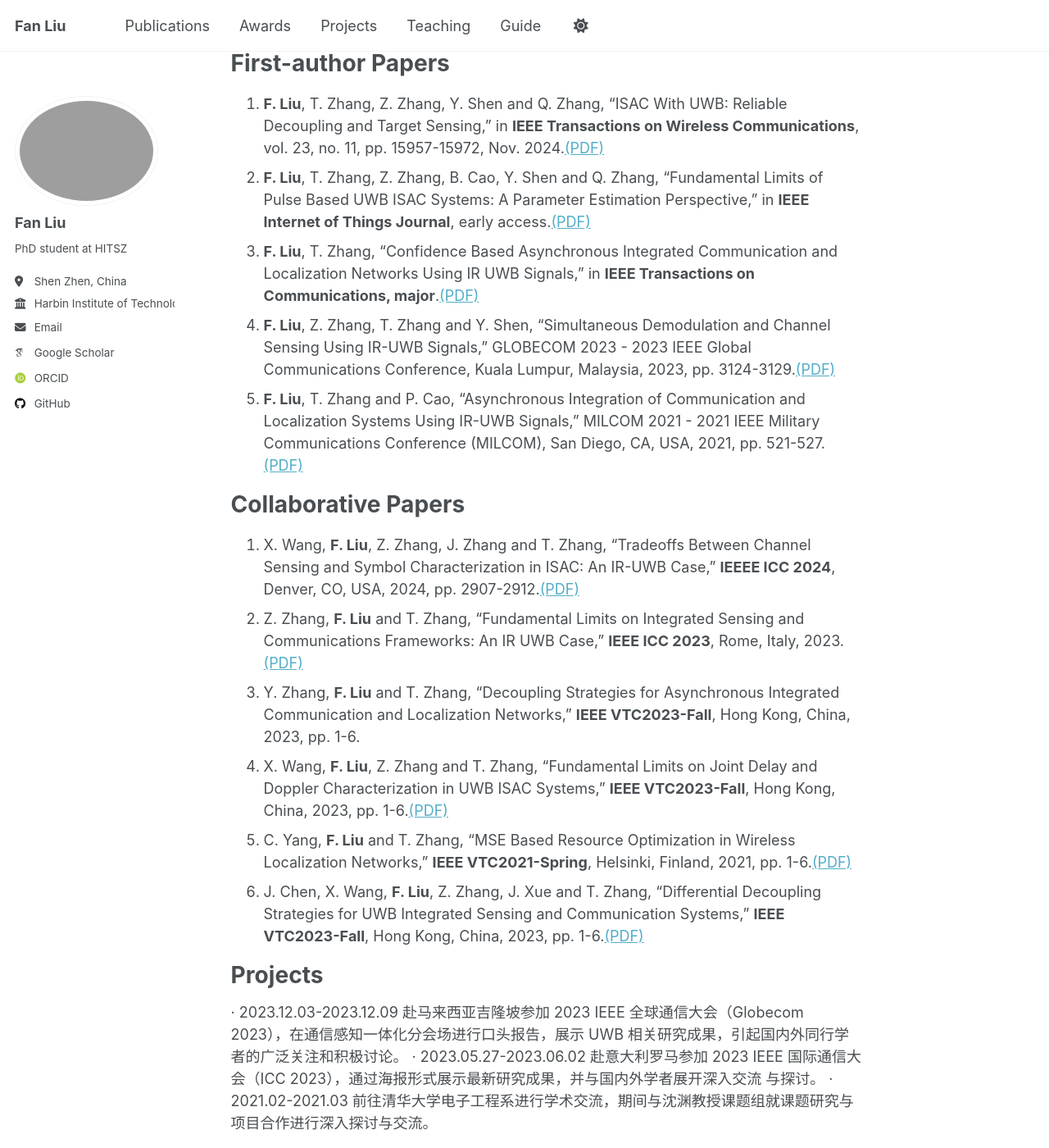
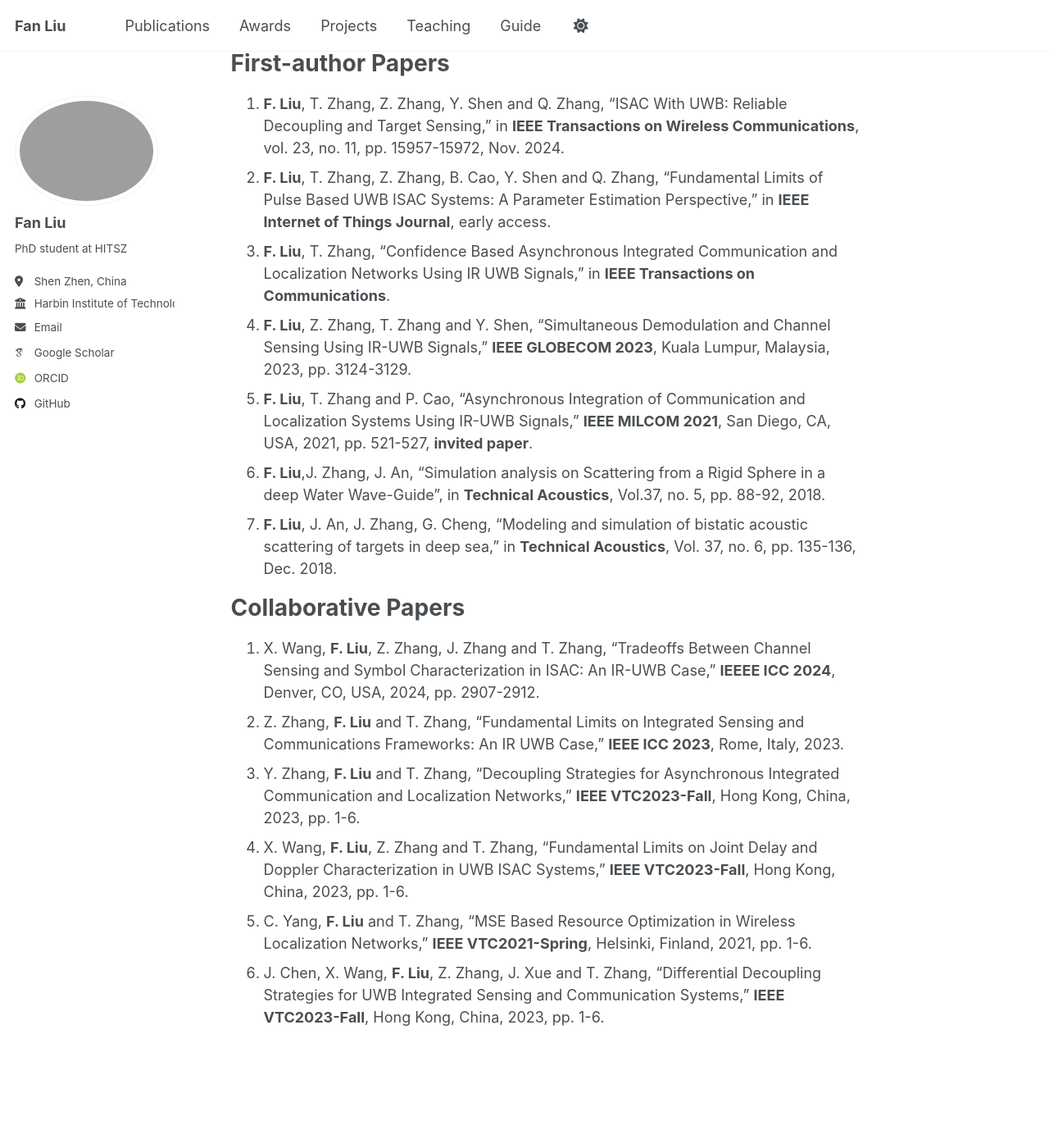
Before and after one commit to Fancy0613/fanliu.github.io, a Jekyll site: the page built from _pages/about.md, in a window 1280 px wide and 1400 px high, scrolled down 879 px. Shown: the whole window at 82% size. Built offline with Jekyll 4.4.1, drawn with Linux system fonts in a browser that asks for light colours; some web fonts are replaced; a script that is not in the unit is left out; some of the changed text lies outside the part shown.

Commit message:
add about

```diff
--- a/_pages/about.md
+++ b/_pages/about.md
@@ -16,42 +16,33 @@ Education
     * [information and communication engineering with the School of Electronics and Information Engineering, Harbin Institute of Technology (Shenzhen)](https://www.hitsz.edu.cn/index.html), China
     * Supervisor: Prof.[Tingting Zhang](https://faculty.hitsz.edu.cn/zhangtingting)
   * 2016.09 - 2019.06
-    * M.Eng. in Electronic and Communication Engineering
+    * M.S. in Electronic and Communication Engineering
     * [Institute of  Acoustics, Chinese  Academy of Science](http://www.ioa.ac.cn/), China
     * Supervisor: prof.[Junying An](https://people.ucas.ac.cn/~0036105)
   * 2012.09 - 2016.06
-    * B.Eng. in Communication Engineering
+    * B.S. in Communication Engineering **(with honors)**
     * [pSchool of Information Science and Engineering, Shandong Normal University](http://www.ischool.sdnu.edu.cn/index.htm), China
 
 Awards
 =====
 
+
 First-author Papers
 =====
-1. **F. Liu**, T. Zhang, Z. Zhang, Y. Shen and Q. Zhang, "ISAC With UWB: Reliable Decoupling and Target Sensing," in **IEEE Transactions on Wireless Communications**, vol. 23, no. 11, pp. 15957-15972, Nov. 2024.[(PDF)]()
-2. **F. Liu**, T. Zhang, Z. Zhang, B. Cao, Y. Shen and Q. Zhang, "Fundamental Limits of Pulse Based UWB ISAC Systems: A Parameter Estimation Perspective," in **IEEE Internet of Things Journal**, early access.[(PDF)]()
-3. **F. Liu**, T. Zhang, "Confidence Based Asynchronous Integrated Communication and Localization Networks Using IR UWB Signals," in **IEEE Transactions on Communications, major**.[(PDF)]()
-4. **F. Liu**, Z. Zhang, T. Zhang and Y. Shen, "Simultaneous Demodulation and Channel Sensing Using IR-UWB Signals," GLOBECOM 2023 - 2023 IEEE Global Communications Conference, Kuala Lumpur, Malaysia, 2023, pp. 3124-3129.[(PDF)]()
-5. **F. Liu**, T. Zhang and P. Cao, "Asynchronous Integration of Communication and Localization Systems Using IR-UWB Signals," MILCOM 2021 - 2021 IEEE Military Communications Conference (MILCOM), San Diego, CA, USA, 2021, pp. 521-527.[(PDF)]()
+1. **F. Liu**, T. Zhang, Z. Zhang, Y. Shen and Q. Zhang, "ISAC With UWB: Reliable Decoupling and Target Sensing," in **IEEE Transactions on Wireless Communications**, vol. 23, no. 11, pp. 15957-15972, Nov. 2024.
+2. **F. Liu**, T. Zhang, Z. Zhang, B. Cao, Y. Shen and Q. Zhang, "Fundamental Limits of Pulse Based UWB ISAC Systems: A Parameter Estimation Perspective," in **IEEE Internet of Things Journal**, early access.
+3. **F. Liu**, T. Zhang, "Confidence Based Asynchronous Integrated Communication and Localization Networks Using IR UWB Signals," in **IEEE Transactions on Communications**.
+4. **F. Liu**, Z. Zhang, T. Zhang and Y. Shen, "Simultaneous Demodulation and Channel Sensing Using IR-UWB Signals," **IEEE GLOBECOM 2023**, Kuala Lumpur, Malaysia, 2023, pp. 3124-3129.
+5. **F. Liu**, T. Zhang and P. Cao, "Asynchronous Integration of Communication and Localization Systems Using IR-UWB Signals," **IEEE MILCOM 2021**, San Diego, CA, USA, 2021, pp. 521-527, **invited paper**.
+6. **F. Liu**,J. Zhang, J. An, "Simulation analysis on Scattering from a Rigid Sphere in a deep Water Wave-Guide", in **Technical Acoustics**, Vol.37, no. 5, pp. 88-92, 2018.
+7. **F. Liu**, J. An, J. Zhang, G. Cheng, "Modeling and simulation of bistatic acoustic scattering of targets in deep sea," in **Technical Acoustics**, Vol. 37, no. 6, pp. 135-136, Dec. 2018.
 
 Collaborative Papers
 =====
 1. X. Wang, **F. Liu**, Z. Zhang, J. Zhang and T. Zhang, "Tradeoffs Between Channel Sensing and Symbol Characterization in ISAC: An IR-UWB Case," **IEEEE ICC 2024**, Denver, CO, USA, 2024, pp.
-2907-2912.[(PDF)]()
-2. Z. Zhang, **F. Liu** and T. Zhang, "Fundamental Limits on Integrated Sensing and Communications Frameworks: An IR UWB Case," **IEEE ICC 2023**, Rome, Italy, 2023.[(PDF)]()
+2907-2912.
+2. Z. Zhang, **F. Liu** and T. Zhang, "Fundamental Limits on Integrated Sensing and Communications Frameworks: An IR UWB Case," **IEEE ICC 2023**, Rome, Italy, 2023.
 3. Y. Zhang, **F. Liu** and T. Zhang, "Decoupling Strategies for Asynchronous Integrated Communication and Localization Networks," **IEEE VTC2023-Fall**, Hong Kong, China, 2023, pp. 1-6.
-4. X. Wang, **F. Liu**, Z. Zhang and T. Zhang, "Fundamental Limits on Joint Delay and Doppler Characterization in UWB ISAC Systems," **IEEE VTC2023-Fall**, Hong Kong, China, 2023, pp. 1-6.[(PDF)]()
-5. C. Yang, **F. Liu** and T. Zhang, "MSE Based Resource Optimization in Wireless Localization Networks," **IEEE VTC2021-Spring**, Helsinki, Finland, 2021, pp. 1-6.[(PDF)]()
-6. J. Chen, X. Wang, **F. Liu**, Z. Zhang, J. Xue and T. Zhang, "Differential Decoupling Strategies for UWB Integrated Sensing and Communication Systems," **IEEE VTC2023-Fall**, Hong Kong, China, 2023, pp. 1-6.[(PDF)]()
-
-Projects
-=====
-
-· 2023.12.03-2023.12.09
-赴马来西亚吉隆坡参加 2023 IEEE 全球通信大会（Globecom 2023），在通信感知一体化分会场进行口头报告，展示 UWB
-相关研究成果，引起国内外同行学者的广泛关注和积极讨论。
-· 2023.05.27-2023.06.02
-赴意大利罗马参加 2023 IEEE 国际通信大会（ICC 2023），通过海报形式展示最新研究成果，并与国内外学者展开深入交流
-与探讨。
-· 2021.02-2021.03
-前往清华大学电子工程系进行学术交流，期间与沈渊教授课题组就课题研究与项目合作进行深入探讨与交流。
+4. X. Wang, **F. Liu**, Z. Zhang and T. Zhang, "Fundamental Limits on Joint Delay and Doppler Characterization in UWB ISAC Systems," **IEEE VTC2023-Fall**, Hong Kong, China, 2023, pp. 1-6.
+5. C. Yang, **F. Liu** and T. Zhang, "MSE Based Resource Optimization in Wireless Localization Networks," **IEEE VTC2021-Spring**, Helsinki, Finland, 2021, pp. 1-6.
+6. J. Chen, X. Wang, **F. Liu**, Z. Zhang, J. Xue and T. Zhang, "Differential Decoupling Strategies for UWB Integrated Sensing and Communication Systems," **IEEE VTC2023-Fall**, Hong Kong, China, 2023, pp. 1-6.
```
